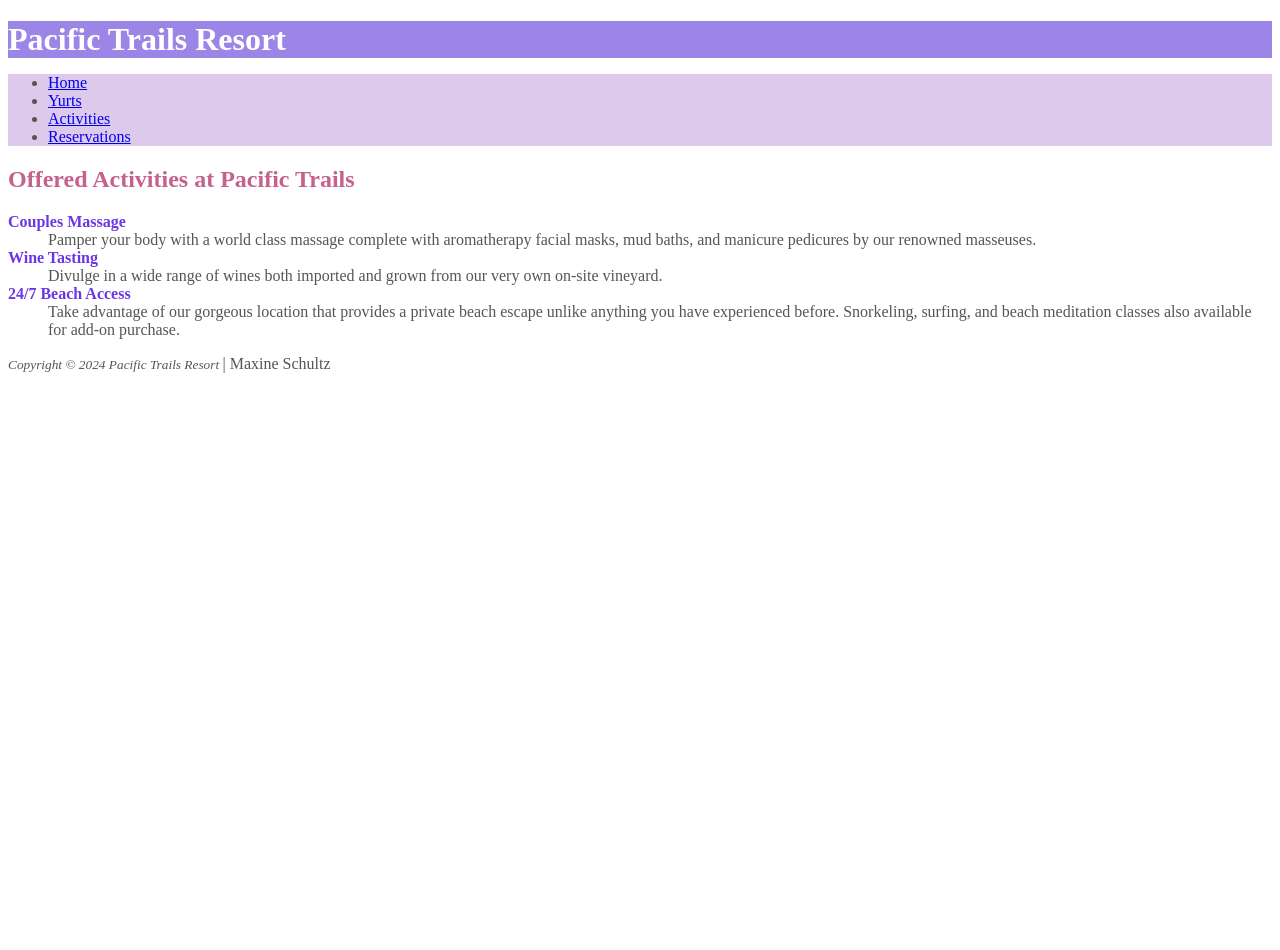
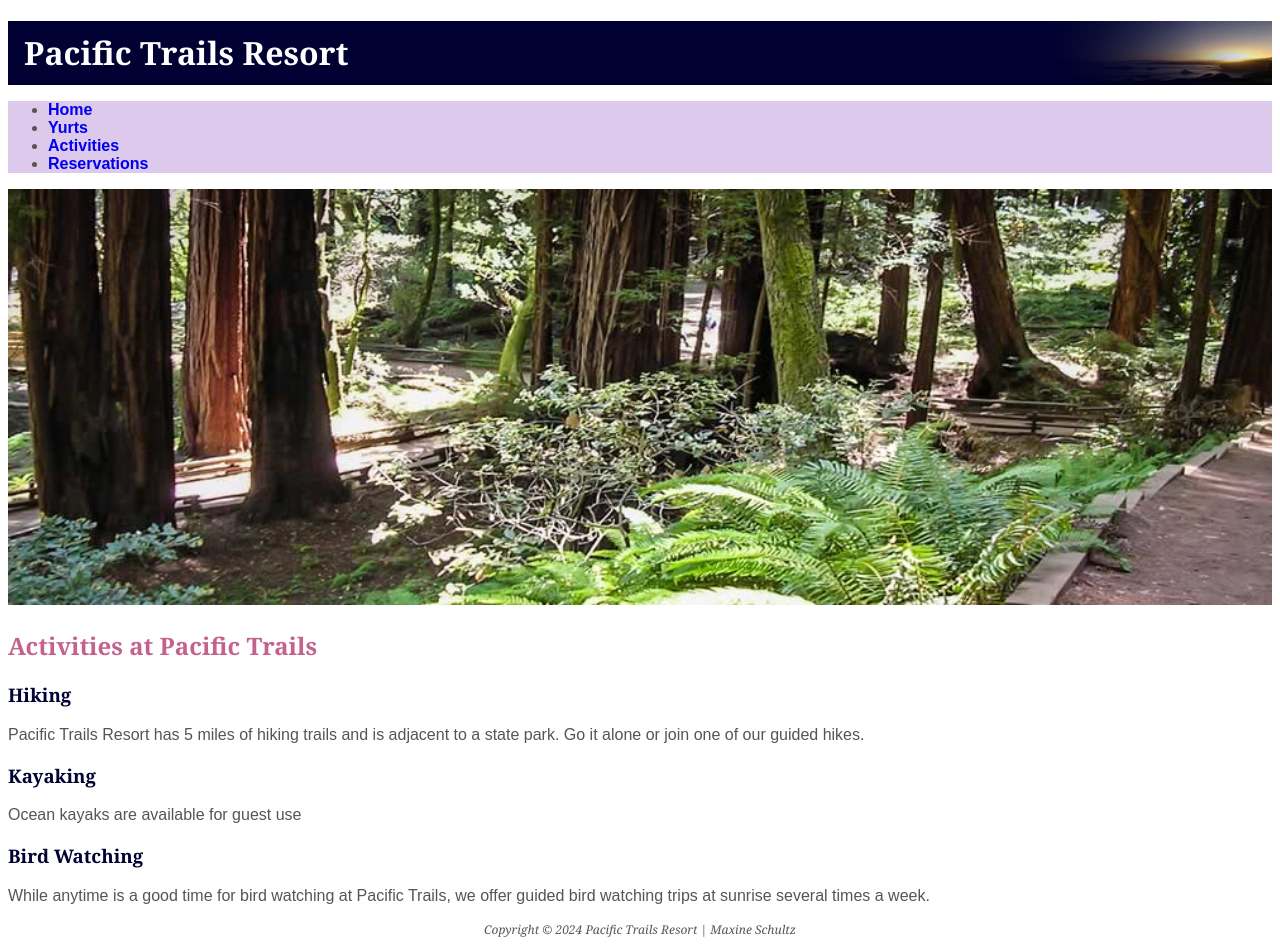
Before and after one commit to maxineeschultz/maxineeschultz.github.io, a plain HTML site: page webd152/chapter5/ch5pacific/activities.html in a window 1280 px wide. Before the commit the page ends 800 px from the top, so only its background shows below. Drawn offline with Linux system fonts and the light colour scheme.

Commit message:
chapter 5 assignment

```diff
--- a/webd152/chapter5/ch5pacific/activities.html
+++ b/webd152/chapter5/ch5pacific/activities.html
@@ -3,7 +3,8 @@
   <head>
     <meta charset="UTF-8" />
     <meta name="viewport" content="width=device-width, initial-scale=1.0" />
-    <title>Pacific Trails Resort :: Activities</title>
+    <title>Pacific Trails Resort :: Activites</title>
+    <link rel="stylesheet" href="pacific.css" />
   </head>
   <body>
     <header>
@@ -17,41 +18,37 @@
         <li><a href="yurts.html">Yurts</a></li>
         <li><a href="activities.html">Activities</a></li>
         <li><a href="reservations.html">Reservations</a></li>
-        <link rel="stylesheet" href="pacific.css" />
       </ul>
     </nav>
+
+    <img src="images/trail.jpg" alt="forest trail" width="100%" />
+
     <!-- main>h2{}+p{} -->
     <main>
-      <h2>Offered Activities at Pacific Trails</h2>
-      <!-- dl>(dt+dd)*3 -->
-      <dl>
-        <dt><strong>Couples Massage</strong></dt>
-        <dd>
-          Pamper your body with a world class massage complete with aromatherapy
-          facial masks, mud baths, and manicure pedicures by our renowned
-          masseuses.
-        </dd>
-        <dt><strong>Wine Tasting</strong></dt>
-        <dd>
-          Divulge in a wide range of wines both imported and grown from our very
-          own on-site vineyard.
-        </dd>
-        <dt><strong>24/7 Beach Access</strong></dt>
-        <dd>
-          Take advantage of our gorgeous location that provides a private beach
-          escape unlike anything you have experienced before. Snorkeling,
-          surfing, and beach meditation classes also available for add-on
-          purchase.
-        </dd>
-      </dl>
+      <h2>Activities at Pacific Trails</h2>
+
+      <!-- h3{}+p{} -->
+      <h3>Hiking</h3>
+      <p>
+        Pacific Trails Resort has 5 miles of hiking trails and is adjacent to a
+        state park. Go it alone or join one of our guided hikes.
+      </p>
+
+      <!-- h3{}+p{} -->
+      <h3>Kayaking</h3>
+      <p>Ocean kayaks are available for guest use</p>
+
+      <!-- h3{}+p{} -->
+      <h3>Bird Watching</h3>
+      <p>
+        While anytime is a good time for bird watching at Pacific Trails, we
+        offer guided bird watching trips at sunrise several times a week.
+      </p>
     </main>
 
     <!-- footer>p*2 -->
     <footer>
-      <p>
-        <small><i>Copyright &copy; 2024 Pacific Trails Resort </i></small> |
-        Maxine Schultz
-      </p>
+      <p>Copyright &copy; 2024 Pacific Trails Resort | Maxine Schultz</p>
     </footer>
   </body>
 </html>
--- a/webd152/chapter5/ch5pacific/pacific.css
+++ b/webd152/chapter5/ch5pacific/pacific.css
@@ -1,23 +1,51 @@
 body {
   background-color: #fff; /* bgc#fff  */
   color: #555; /* c#fff */
+  font-family: Arial, "Helvetica Neue", Helvetica, sans-serif; /*ffa*/
 }
 header {
-  background-color: #9b85e6; /* bgc#002171 */
+  background-color: #010032; /* bgc#002171 */
   color: #fff; /* c#fff */
+  background-image: url(images/sunset.jpg); /*bgi*/
+  background-position: right; /* bgdp right */
+  background-repeat: no-repeat; /* bgr */
+  line-height: 400%; /* lh400 %*/
+  text-indent: 1em; /* txi */
 }
 nav {
-  background-color: #ddc9eb; /* bgc#bbdefb */
+  background-color: #ddc9eb; /* bgc#bbdefb: changes the bg color of the nav */
+  font-weight: bold; /* fwb: makes the font look bold*/
+}
+nav a {
+  text-decoration: none; /* txd: removes underline from nav */
 }
 h1 {
   margin-bottom: 0; /* mb0 */
 }
+h1,
+h2,
+h3,
+footer {
+  font-family: Georgia, "Times New Roman", serif; /* fft */
+}
 h2 {
   color: #c4628d; /* c#1976d2 */
+}
+h3 {
+  color: #003; /* c#003 */
 }
 dt {
   color: #6c35e6; /* c#002171 */
 }
+footer {
+  font-size: 75%; /* fz75% */
+  font-style: italic; /*fsi */
+  text-align: center; /*txa center */
+}
 .resort {
   color: #c4628d; /* c#1976d2 */
+  font-weight: bold; /* fwb */
 }
+#contact {
+  font-size: 90%; /* fz 90% */
+}
```
Also changed, not shown: webd152/chapter5/ch5pacific/index.html (+28 -8 lines), webd152/chapter5/ch5pacific/reservations.html (deleted, +0 -63 lines), webd152/chapter5/ch5pacific/yurts.html (+3 -1 lines), 1 other file.
